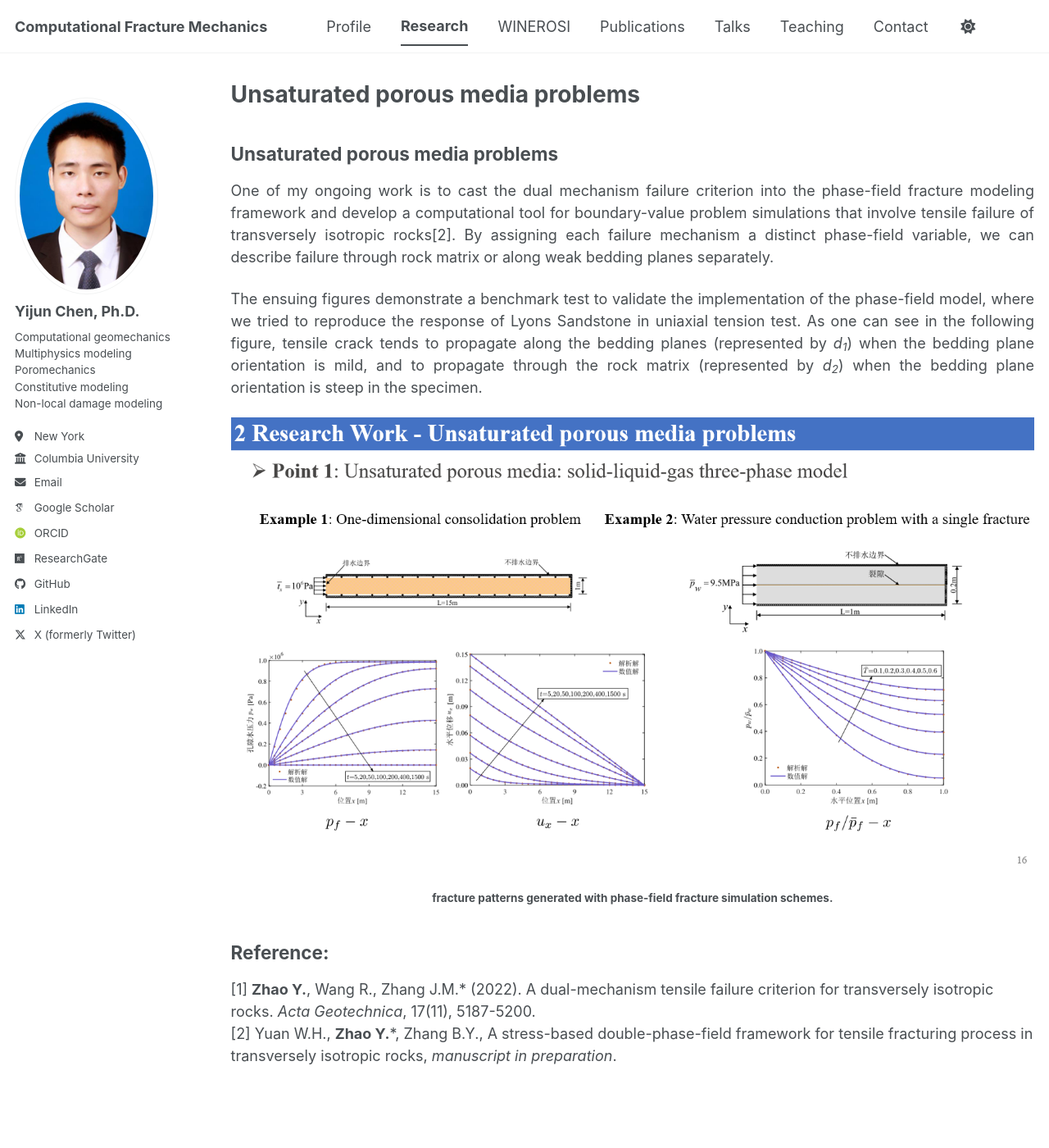
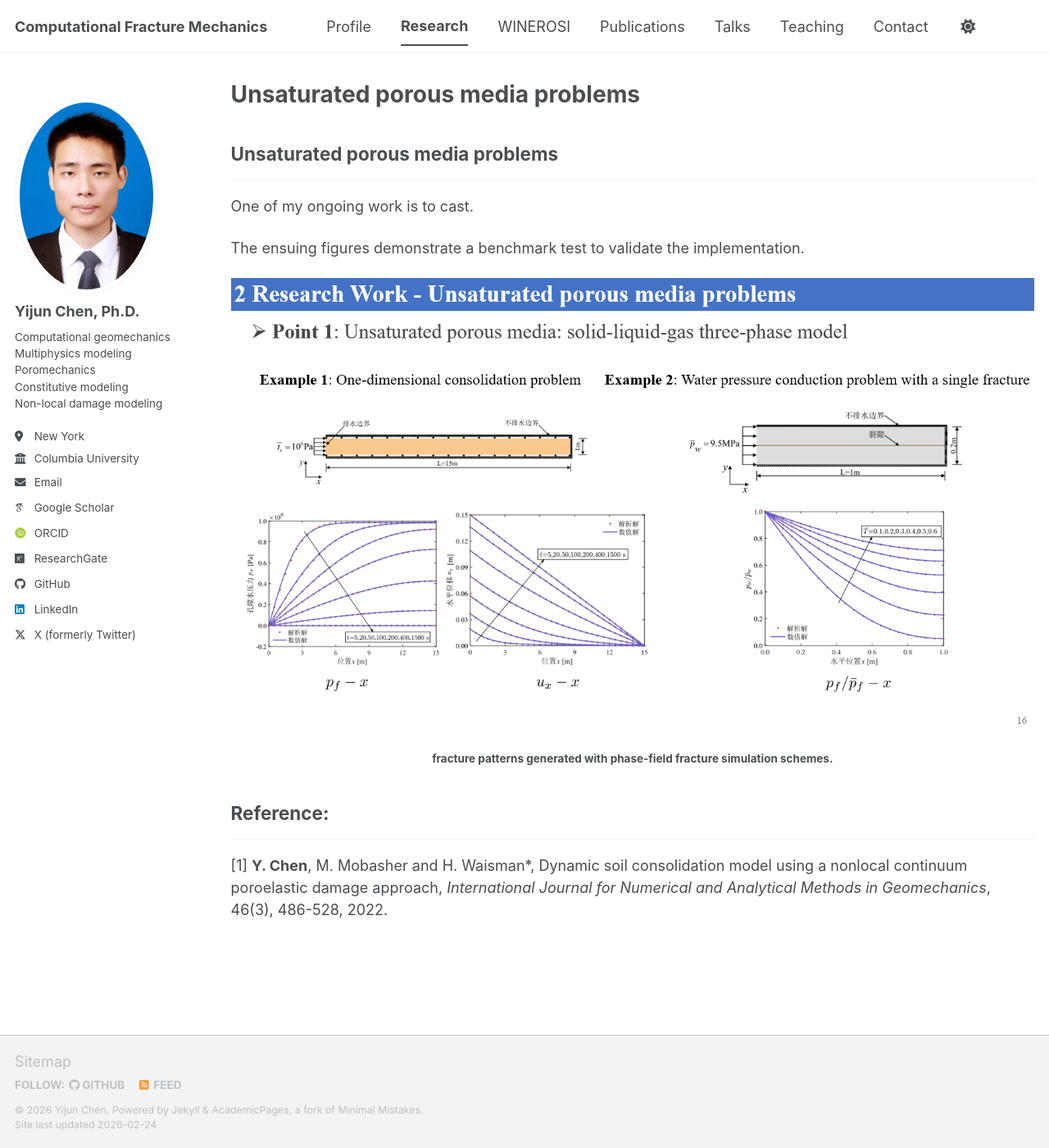
Before and after one commit to chenhhu/chenhhu.github.io, a Jekyll site: the page built from _pages/unsaturated.md, in a window 1280 px wide and 1400 px high. Shown: the whole window at 82% size. Built offline with Jekyll 4.4.1, drawn with Linux system fonts in a browser that asks for light colours; some web fonts are replaced; a script bundle is joined from its source files by our own code; library files that are not in the unit come from our copies.

Commit message:
Update unsaturated.md

```diff
--- a/_pages/unsaturated.md
+++ b/_pages/unsaturated.md
@@ -6,12 +6,13 @@
 ---
 
 ## Unsaturated porous media problems
+---
 <p align="justify">
-One of my ongoing work is to cast the dual mechanism failure criterion into the phase-field fracture modeling framework and develop a computational tool for boundary-value problem simulations that involve tensile failure of transversely isotropic rocks[2]. By assigning each failure mechanism a distinct phase-field variable, we can describe failure through rock matrix or along weak bedding planes separately.
+One of my ongoing work is to cast.
 </p>
 
 <p align="justify">
-The ensuing figures demonstrate a benchmark test to validate the implementation of the phase-field model, where we tried to reproduce the response of Lyons Sandstone in uniaxial tension test. As one can see in the following figure, tensile crack tends to propagate along the bedding planes (represented by <i>d<sub>1</sub></i>) when the bedding plane orientation is mild, and to propagate through the rock matrix (represented by <i>d<sub>2</sub></i>) when the bedding plane orientation is steep in the specimen.
+The ensuing figures demonstrate a benchmark test to validate the implementation.
 </p>
 
 <img src="/images/PFM_1.PNG"/>
@@ -19,5 +20,5 @@
 </h6>
 
 ## Reference:
-\[1\] <b>Zhao Y.</b>, Wang R., Zhang J.M.* (2022). A dual-mechanism tensile failure criterion for transversely isotropic rocks. <i>Acta Geotechnica</i>, 17(11), 5187-5200.
-\[2\] Yuan W.H., <b>Zhao Y.</b>\*, Zhang B.Y., A stress-based double-phase-field framework for tensile fracturing process in transversely isotropic rocks, <i>manuscript in preparation</i>.
+---
+\[1\] <b>Y. Chen</b>, M. Mobasher and H. Waisman\*, Dynamic soil consolidation model using a nonlocal continuum poroelastic damage approach, <i>International Journal for Numerical and Analytical Methods in Geomechanics</i>, 46(3), 486-528, 2022.
```
